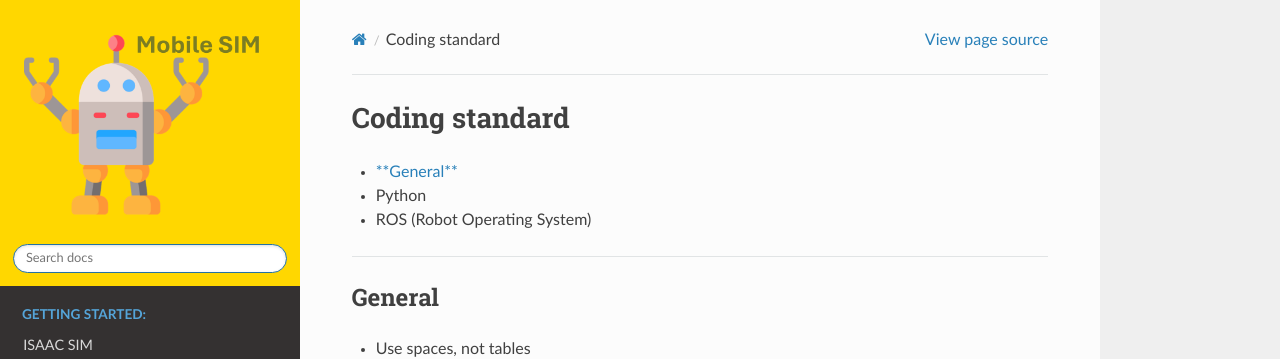
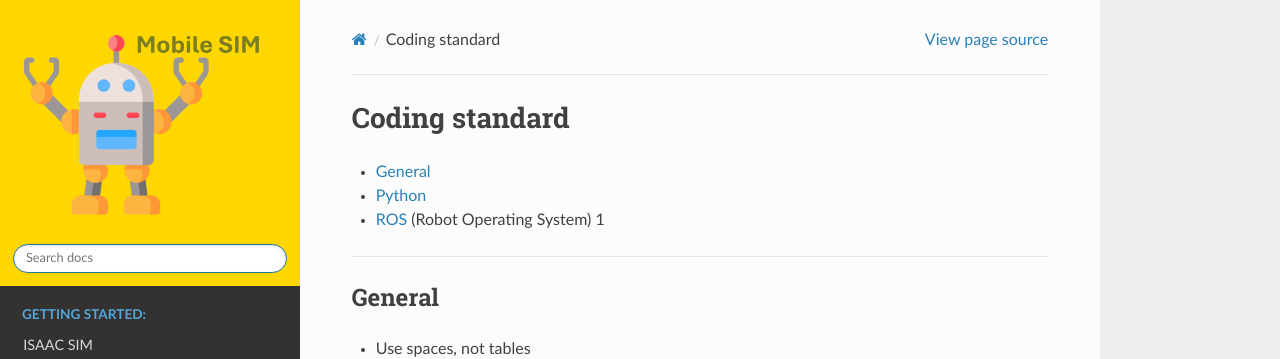
Before and after one commit to MobileSimulator/MobileSimulator, a Sphinx documentation site: the page built from docs/source/references/standard.rst, in a window 1280 px wide and 1005 px high. Shown: the top 359 px of the window. Built offline with Sphinx 7.4.7 and the Read the Docs theme 2.0.0, drawn with Linux system fonts in a browser that asks for light colours; formulas are drawn with MathJax 3.

Commit message:
update standard

```diff
--- a/docs/source/references/standard.rst
+++ b/docs/source/references/standard.rst
@@ -3,9 +3,9 @@
 Coding standard
 ###############
 
-- :ref:`**General** <general_section>`
-- Python
-- ROS (Robot Operating System)
+- :ref:`General <general_section>`
+- :ref:`Python <python>`
+- :ref:`ROS <ros>` (Robot Operating System) 1
 
 ----------
 
```
Also changed, not shown: other parts of docs/source/references/standard.rst (+4 -0 lines).
